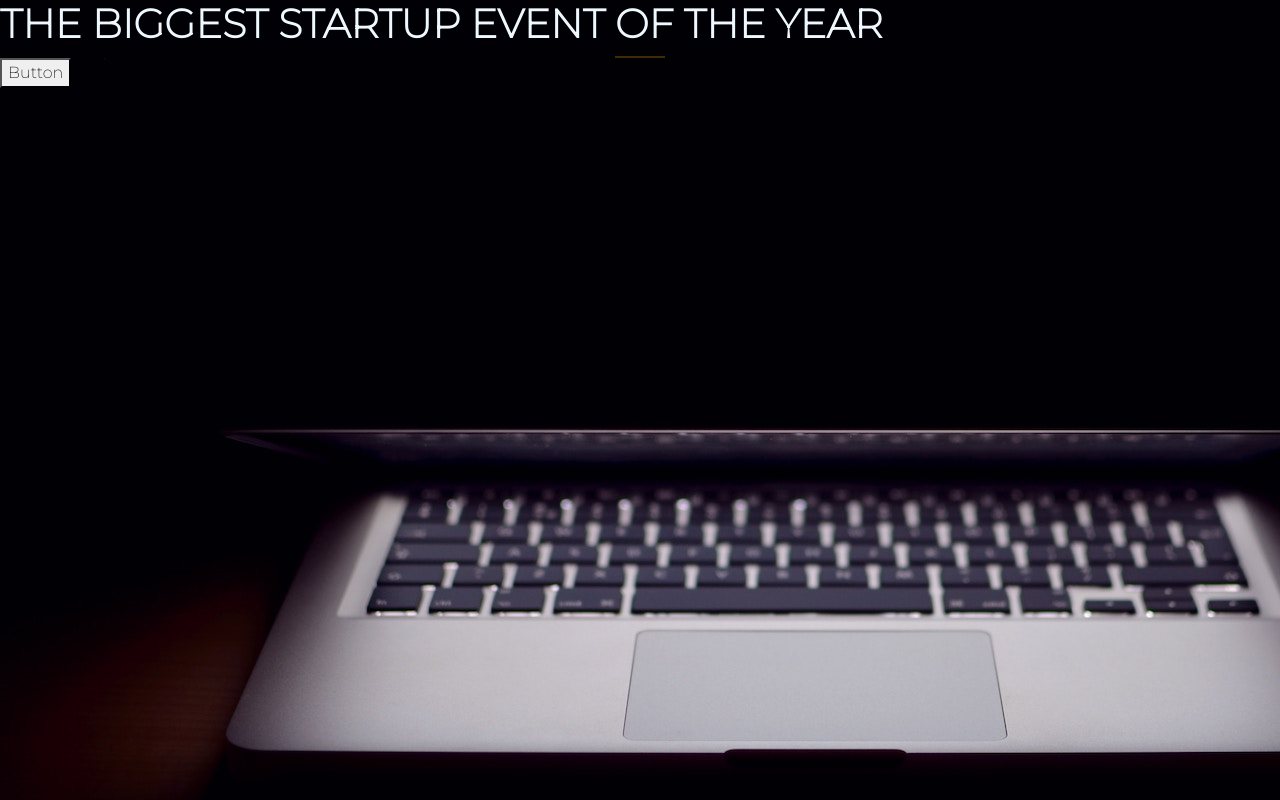
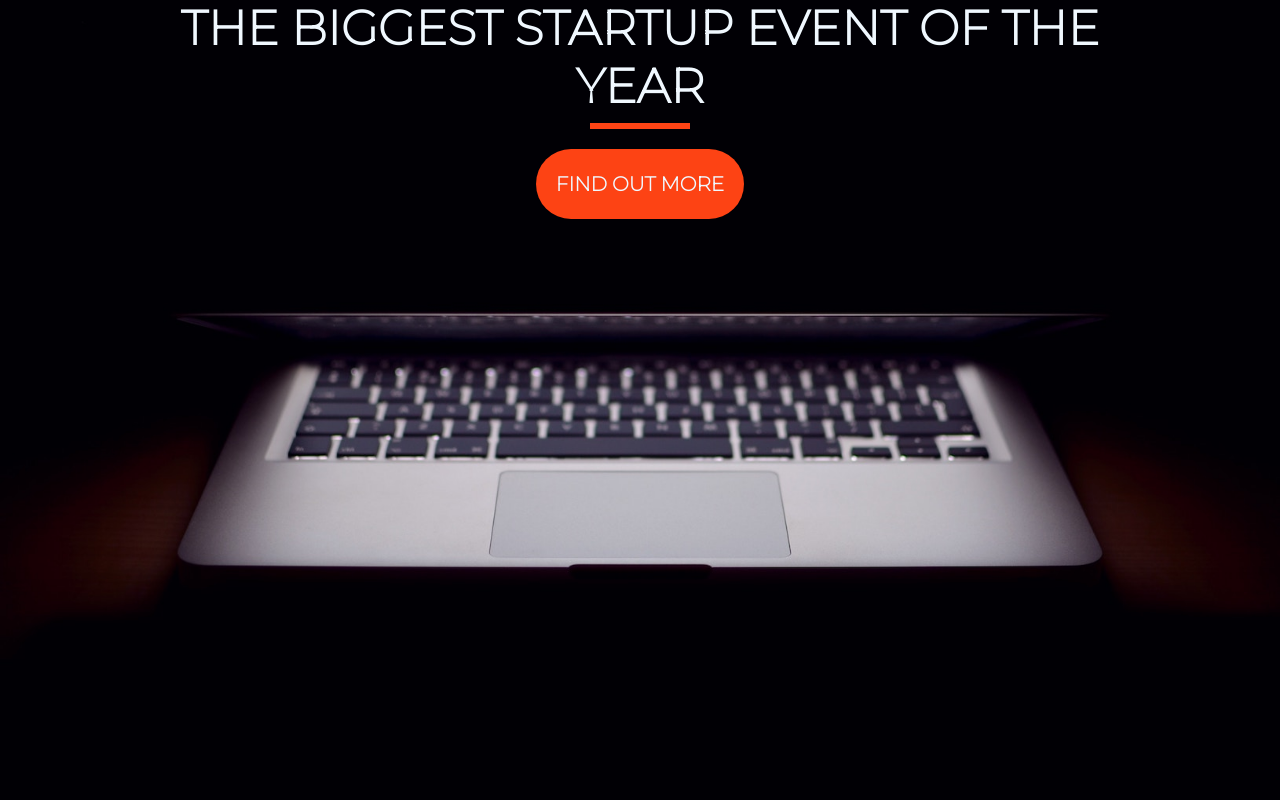
Before and after one commit to drianoK/startup-landing-page, a plain HTML site: page index.html in a window 1280 px wide. Drawn offline with nearby package versions, Linux system fonts and the light colour scheme.

Commit message:
Button átnevezése index.html-ben,Styles.css .container,h1+button változások

```diff
--- a/index.html
+++ b/index.html
@@ -18,8 +18,12 @@
     <title>Startup Landing Page</title>
 </head>
 <body>
+
+    <div class="container">
     <h1>The biggest startup event of the year</h1>
     <hr>
-    <button type="button">Button</button>
+    <button type="button">Find out more</button>
+    </div>
+
 </body>
 </html>
--- a/styles.css
+++ b/styles.css
@@ -1,21 +1,55 @@
-body,html {
+html,body {
     width: 100%;
     height: 100%;
     font-family: 'Montserrat', sans-serif;
     background-image: url(img/header.jpg);
+    background-repeat: no-repeat;
+    background-size: cover;
+    background-position: center;
+    font-size: 16px;
+
+}
+
+.container {
+    max-width: 80%;
+    text-align: center;
+
+
+}
+
+h1,
+button {
+    text-transform: uppercase;
+    color:aliceblue;
+    font-weight: 700;
+}
+
+h1 {
+    font-size: 3rem;
 
 }
 
 
-h1 {
-    text-transform: uppercase;
-    font-weight: 700;
-    color:aliceblue;
-}
-
 hr {
-    border: 1px solid orange;
-    max-width: 50px;
+    border: 3px solid #fd4314;
+    opacity: 1;
+    max-width: 100px;
     margin: 0 auto;
 
 }
+
+button {
+    padding: 20px;
+    margin: 20px;
+    font-size: 1.25rem;
+    background-color: #fd4314;
+    border: none;
+    border-radius: 50px;
+    max-width: 250px;
+
+
+}
+
+.button:hover {
+
+}
```
